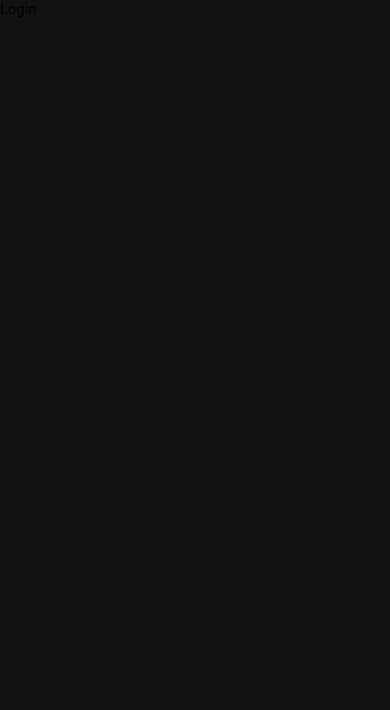
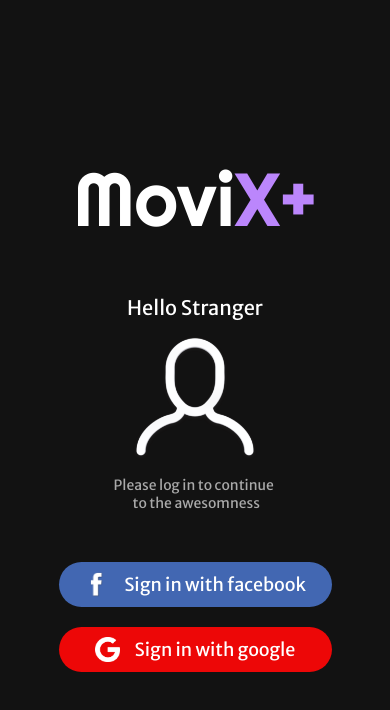
Before and after one commit to odedAtias/Movix, a React Native app: screen /Login in a window 390 px wide. Shown: the top 710 px of the page. Built offline with nearby package versions, Linux system fonts and the light colour scheme.

Commit message:
Implementing Login UI

```diff
--- a/constants/buttons.js
+++ b/constants/buttons.js
@@ -1,4 +1,4 @@
 export const BUTTONS = {
-	facebook: require('../images/facebook.png'),
-	google: require('../images/google.png'),
+	facebook: require('../assets/images/facebook.png'),
+	google: require('../assets/images/google.png'),
 };
--- a/screens/Login.js
+++ b/screens/Login.js
@@ -1,19 +1,70 @@
 // RN core components & API imports
-import { StyleSheet, Text, View } from 'react-native';
+import { View, Text, Image, StyleSheet } from 'react-native';
 
 // Custom components imports
+import Logo from '../components/generics/Logo';
+import LoginButton from './../components/LoginOutput/LoginButton';
 
+// Constants
+import { COLORS } from '../constants/colors';
 
 // Login component
-const Login = () => {
+const Login = ({ navigation }) => {
+	// Login Handlers
+	const handlePress = () => {
+		navigation.navigate('BottomTab');
+	};
+
 	return (
-		<View>
-			<Text>Login</Text>
+		<View style={styles.container}>
+			{/* Logo */}
+			<Logo size={75} />
+			{/* Welcome */}
+			<View style={{ alignItems: 'center', gap: 3 }}>
+				<Text style={[styles.text, styles.greeting]}>Hello Stranger</Text>
+				<Image
+					source={require('../assets/images/avatar.png')}
+					style={{ width: 150, height: 150 }}
+				/>
+				<Text style={[styles.text]}>
+					Please log in to continue {'\n'} to the awesomness
+				</Text>
+			</View>
+			{/* Buttons */}
+			<View>
+				<LoginButton
+					bgColor={COLORS.facebook}
+					onPress={handlePress}
+					provider='facebook'
+				/>
+				<LoginButton
+					bgColor={COLORS.google}
+					onPress={handlePress}
+					provider='google'
+				/>
+			</View>
 		</View>
 	);
 };
 
 // Login StyleSheet
-const styles = StyleSheet.create({});
+const styles = StyleSheet.create({
+	container: {
+		flex: 1,
+		padding: 30,
+		alignItems: 'center',
+		justifyContent: 'center',
+		gap: 50,
+	},
+	text: {
+		fontFamily: 'merriWeatherSans',
+		textAlign: 'center',
+		color: COLORS.onBackground2,
+	},
+	greeting: {
+		fontSize: 20,
+		color: COLORS.onBackground1,
+	},
+});
 
 export default Login;
```
